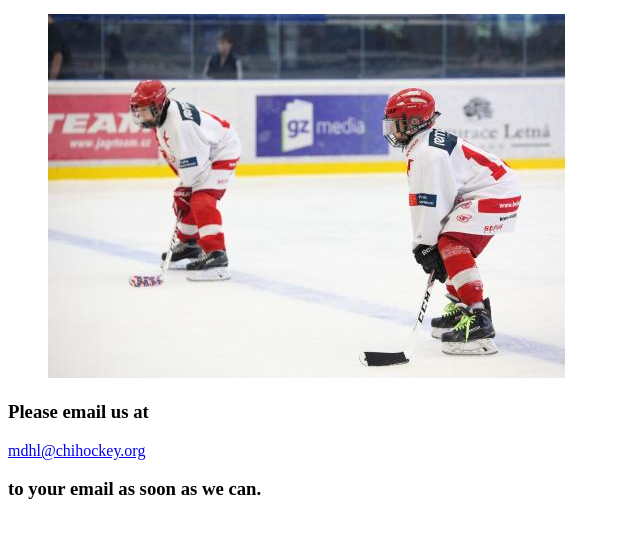
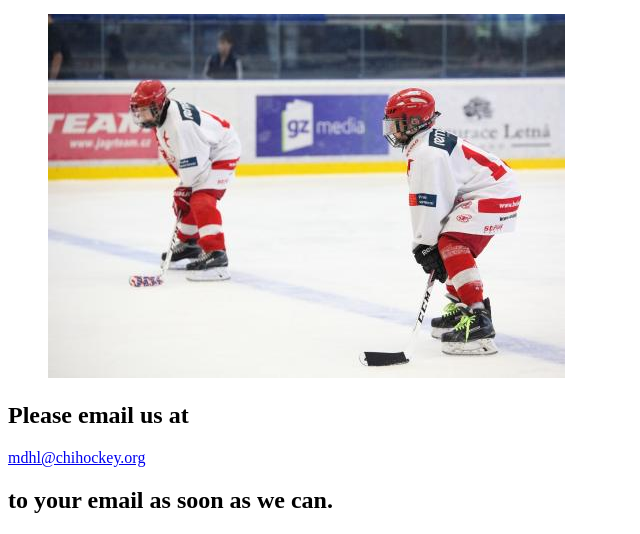
Before and after one commit to JuanjoArce/Mighty-Ducks-Hockey-League, a plain HTML site: page contact.html in a window 1280 px wide. Shown: the part 363-897 px from the top of the page, without its empty margins (0-640 px from the left). Drawn offline with Linux system fonts and the light colour scheme.

Commit message:
correccion contact

```diff
--- a/contact.html
+++ b/contact.html
@@ -4,7 +4,7 @@
     <meta charset="UTF-8">
     <meta http-equiv="X-UA-Compatible" content="IE=edge">
     <meta name="viewport" content="width=device-width, initial-scale=1.0">
-    <title>Document</title>
+    <title>Contact</title>
 </head>
 <body>
     <header>
@@ -20,16 +20,16 @@
             <li><a href="contact.html">Contact</a></li>
         </ul>
     </nav>
-    <section>
+    <div>
         <figure>
             <img src="./img/hockey_3.jpg" alt="dos jugadores">
         </figure>
         <article>
-            <h1>Please email us at</h1>
+            <h2>Please email us at</h2>
             <a href="mdhl@chihockey.org">mdhl@chihockey.org</a>
-            <h1>to your email as soon as we can.</h1>
+            <h2>to your email as soon as we can.</h2>
         </article>
-    </section>
+    </div>
     <footer></footer>
 </body>
 </html>
```
